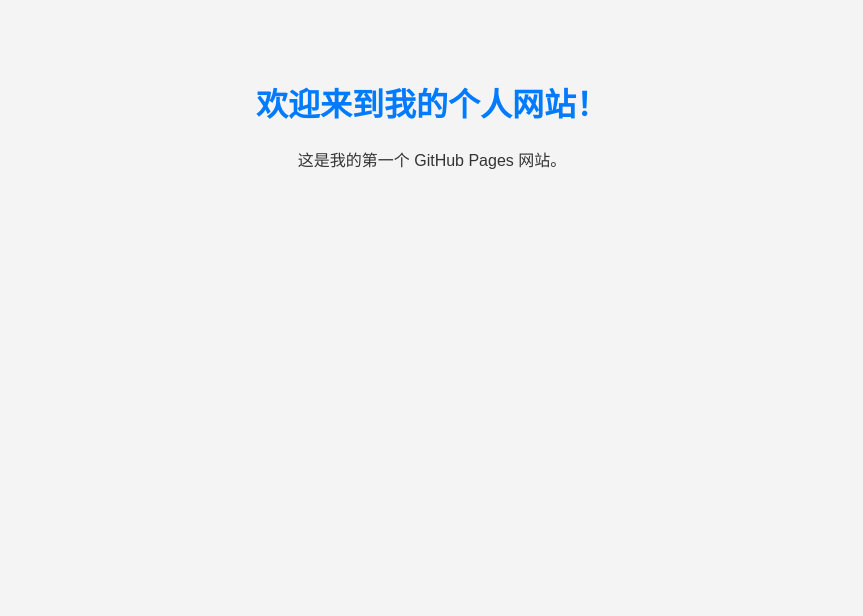
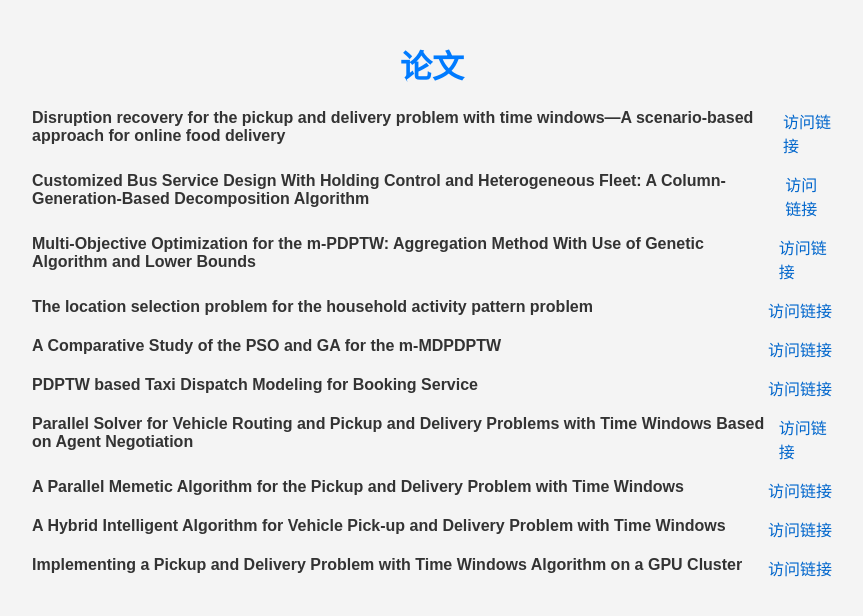
Before and after one commit to Hly666-hly/npt199.github.io, a plain HTML site: page index.html in a window 1280 px wide. Shown: the whole page, without its empty margins (208-1071 px from the left). Drawn offline with Linux system fonts and the light colour scheme.

Commit message:
Add files via upload

```diff
--- a/index.html
+++ b/index.html
@@ -9,16 +9,105 @@
             font-family: Arial, sans-serif;
             background-color: #f4f4f4;
             color: #333;
-            text-align: center;
-            padding: 50px;
+            text-align: left; /* 改为左对齐以便阅读 */
+            padding: 20px;
+            max-width: 800px;
+            margin: 0 auto;
         }
         h1 {
             color: #007BFF;
+            text-align: center;
+        }
+        .link-item {
+            margin: 15px 0;
+        }
+        a {
+            color: #0066cc;
+            text-decoration: none;
+        }
+        a:hover {
+            text-decoration: underline;
+        }
+        .link-info {
+            display: flex;
+            justify-content: space-between;
+        }
+        .link-title {
+            font-weight: bold;
         }
     </style>
 </head>
 <body>
-    <h1>欢迎来到我的个人网站！</h1>
-    <p>这是我的第一个 GitHub Pages 网站。</p>
+    <h1>论文</h1>
+
+    <div class="link-item">
+        <div class="link-info">
+            <span class="link-title">Disruption recovery for the pickup and delivery problem with time windows—A scenario-based approach for online food delivery</span>
+            <a href="https://doi.org/10.1016/j.cor.2023.106337">访问链接</a>
+        </div>
+    </div>
+
+    <div class="link-item">
+        <div class="link-info">
+            <span class="link-title">Customized Bus Service Design With Holding Control and Heterogeneous Fleet: A Column-Generation-Based Decomposition Algorithm</span>
+            <a href="https://doi.org/10.1109/TITS.2024.3450526">访问链接</a>
+        </div>
+    </div>
+
+    <div class="link-item">
+        <div class="link-info">
+            <span class="link-title">Multi-Objective Optimization for the m-PDPTW: Aggregation Method With Use of Genetic Algorithm and Lower Bounds</span>
+            <a href="https://doi.org/10.15837/ijccc.2011.2.2172">访问链接</a>
+        </div>
+    </div>
+
+    <div class="link-item">
+        <div class="link-info">
+            <span class="link-title">The location selection problem for the household activity pattern problem</span>
+            <a href="https://doi.org/10.1016/j.trb.2013.05.003">访问链接</a>
+        </div>
+    </div>
+
+    <div class="link-item">
+        <div class="link-info">
+            <span class="link-title">A Comparative Study of the PSO and GA for the m-MDPDPTW</span>
+            <a href="https://doi.org/10.15837/ijccc.2018.1.2970">访问链接</a>
+        </div>
+    </div>
+
+    <div class="link-item">
+        <div class="link-info">
+            <span class="link-title">PDPTW based Taxi Dispatch Modeling for Booking Service</span>
+            <a href="https://doi.org/10.1109/ICNC.2009.676">访问链接</a>
+        </div>
+    </div>
+
+    <div class="link-item">
+        <div class="link-info">
+            <span class="link-title">Parallel Solver for Vehicle Routing and Pickup and Delivery Problems with Time Windows Based on Agent Negotiation</span>
+            <a href="https://doi.org/10.1109/ICSMC.2012.6377958">访问链接</a>
+        </div>
+    </div>
+
+    <div class="link-item">
+        <div class="link-info">
+            <span class="link-title">A Parallel Memetic Algorithm for the Pickup and Delivery Problem with Time Windows</span>
+            <a href="https://doi.org/10.1109/PDP.2017.75">访问链接</a>
+        </div>
+    </div>
+
+    <div class="link-item">
+        <div class="link-info">
+            <span class="link-title">A Hybrid Intelligent Algorithm for Vehicle Pick-up and Delivery Problem with Time Windows</span>
+            <a href="https://doi.org/10.1109/CHICC.2006.4347344">访问链接</a>
+        </div>
+    </div>
+
+    <div class="link-item">
+        <div class="link-info">
+            <span class="link-title">Implementing a Pickup and Delivery Problem with Time Windows Algorithm on a GPU Cluster</span>
+            <a href="https://nusearch.nottingham.edu.cn/permalink/f/s8ggqh/TN_cdi_ieee_primary_6316661">访问链接</a>
+        </div>
+    </div>
 </body>
 </html>
```
